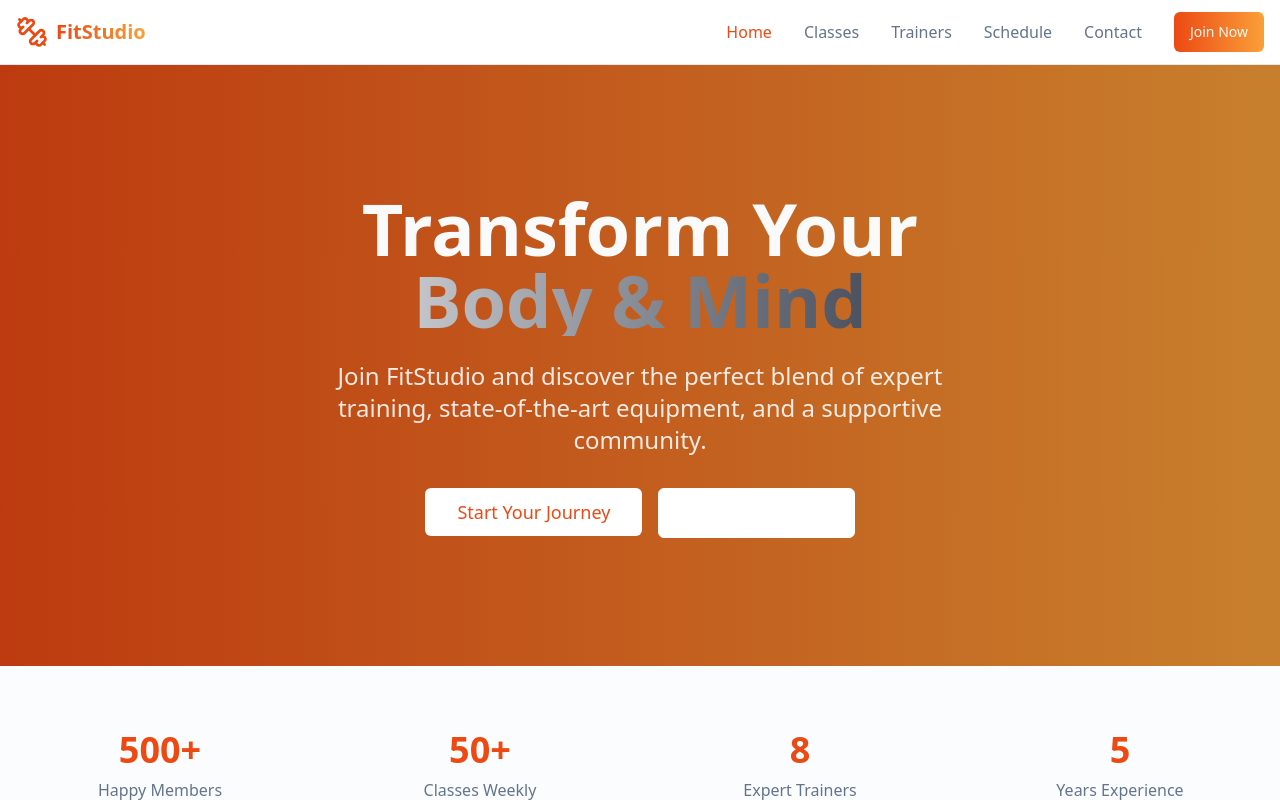
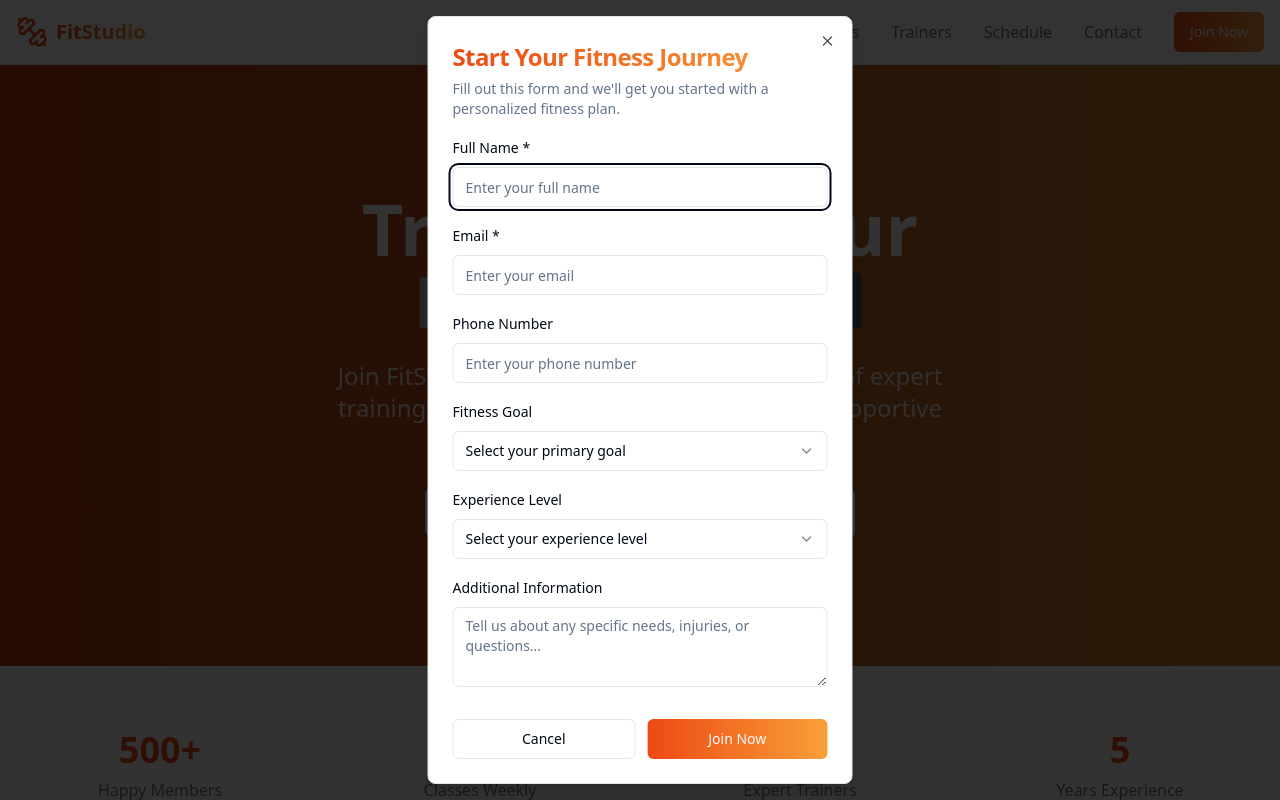
Before and after one commit to jacob-2862006alexander/fit-studio-genesis, a React (Vite) app: page / in a window 1280 px wide. Both pictures are taken after a click on the button "Start Your Journey". Shown: the top 800 px of the page. Built offline with nearby package versions, Linux system fonts and the light colour scheme.

Commit message:
Add "Start Your Journey" button functionality
The "Start Your Journey" and "Join Now" buttons now trigger a toast notification.

```diff
--- /dev/null
+++ b/src/components/JoinModal.tsx
@@ -0,0 +1,151 @@
+
+import { useState } from "react";
+import { Dialog, DialogContent, DialogDescription, DialogHeader, DialogTitle } from "@/components/ui/dialog";
+import { Button } from "@/components/ui/button";
+import { Input } from "@/components/ui/input";
+import { Label } from "@/components/ui/label";
+import { Select, SelectContent, SelectItem, SelectTrigger, SelectValue } from "@/components/ui/select";
+import { Textarea } from "@/components/ui/textarea";
+import { useToast } from "@/hooks/use-toast";
+
+interface JoinModalProps {
+  open: boolean;
+  onOpenChange: (open: boolean) => void;
+}
+
+const JoinModal = ({ open, onOpenChange }: JoinModalProps) => {
+  const [formData, setFormData] = useState({
+    name: "",
+    email: "",
+    phone: "",
+    goal: "",
+    experience: "",
+    message: ""
+  });
+  const { toast } = useToast();
+
+  const handleSubmit = (e: React.FormEvent) => {
+    e.preventDefault();
+    toast({
+      title: "Welcome to FitStudio!",
+      description: "Thank you for joining! Our team will contact you within 24 hours to schedule your consultation.",
+    });
+    onOpenChange(false);
+    setFormData({
+      name: "",
+      email: "",
+      phone: "",
+      goal: "",
+      experience: "",
+      message: ""
+    });
+  };
+
+  const handleChange = (field: string, value: string) => {
+    setFormData(prev => ({ ...prev, [field]: value }));
+  };
+
+  return (
+    <Dialog open={open} onOpenChange={onOpenChange}>
+      <DialogContent className="sm:max-w-[425px]">
+        <DialogHeader>
+          <DialogTitle className="text-2xl font-bold bg-gradient-to-r from-primary to-accent bg-clip-text text-transparent">
+            Start Your Fitness Journey
+          </DialogTitle>
+          <DialogDescription>
+            Fill out this form and we'll get you started with a personalized fitness plan.
+          </DialogDescription>
+        </DialogHeader>
+
+        <form onSubmit={handleSubmit} className="space-y-4">
+          <div className="space-y-2">
+            <Label htmlFor="name">Full Name *</Label>
+            <Input
+              id="name"
+              value={formData.name}
+              onChange={(e) => handleChange("name", e.target.value)}
+              placeholder="Enter your full name"
+              required
+            />
+          </div>
+
+          <div className="space-y-2">
+            <Label htmlFor="email">Email *</Label>
+            <Input
+              id="email"
+              type="email"
+              value={formData.email}
+              onChange={(e) => handleChange("email", e.target.value)}
+              placeholder="Enter your email"
+              required
+            />
+          </div>
+
+          <div className="space-y-2">
+            <Label htmlFor="phone">Phone Number</Label>
+            <Input
+              id="phone"
+              type="tel"
+              value={formData.phone}
+              onChange={(e) => handleChange("phone", e.target.value)}
+              placeholder="Enter your phone number"
+            />
+          </div>
+
+          <div className="space-y-2">
+            <Label htmlFor="goal">Fitness Goal</Label>
+            <Select value={formData.goal} onValueChange={(value) => handleChange("goal", value)}>
+              <SelectTrigger>
+                <SelectValue placeholder="Select your primary goal" />
+              </SelectTrigger>
+              <SelectContent>
+                <SelectItem value="weight-loss">Weight Loss</SelectItem>
+                <SelectItem value="muscle-gain">Muscle Gain</SelectItem>
+                <SelectItem value="strength">Build Strength</SelectItem>
+                <SelectItem value="endurance">Improve Endurance</SelectItem>
+                <SelectItem value="general">General Fitness</SelectItem>
+                <SelectItem value="other">Other</SelectItem>
+              </SelectContent>
+            </Select>
+          </div>
+
+          <div className="space-y-2">
+            <Label htmlFor="experience">Experience Level</Label>
+            <Select value={formData.experience} onValueChange={(value) => handleChange("experience", value)}>
+              <SelectTrigger>
+                <SelectValue placeholder="Select your experience level" />
+              </SelectTrigger>
+              <SelectContent>
+                <SelectItem value="beginner">Beginner</SelectItem>
+                <SelectItem value="intermediate">Intermediate</SelectItem>
+                <SelectItem value="advanced">Advanced</SelectItem>
+              </SelectContent>
+            </Select>
+          </div>
+
+          <div className="space-y-2">
+            <Label htmlFor="message">Additional Information</Label>
+            <Textarea
+              id="message"
+              value={formData.message}
+              onChange={(e) => handleChange("message", e.target.value)}
+              placeholder="Tell us about any specific needs, injuries, or questions..."
+              rows={3}
+            />
+          </div>
+
+          <div className="flex gap-3 pt-4">
+            <Button type="button" variant="outline" onClick={() => onOpenChange(false)} className="flex-1">
+              Cancel
+            </Button>
+            <Button type="submit" className="flex-1 bg-gradient-to-r from-primary to-accent text-primary-foreground">
+              Join Now
+            </Button>
+          </div>
+        </form>
+      </DialogContent>
+    </Dialog>
+  );
+};
+
+export default JoinModal;
--- a/src/components/Navigation.tsx
+++ b/src/components/Navigation.tsx
@@ -3,17 +3,16 @@ import { Link, useLocation } from "react-router-dom";
 import { Button } from "@/components/ui/button";
 import { Menu, X, Dumbbell } from "lucide-react";
 import { useToast } from "@/hooks/use-toast";
+import JoinModal from "./JoinModal";
 
 const Navigation = () => {
   const [isOpen, setIsOpen] = useState(false);
+  const [joinModalOpen, setJoinModalOpen] = useState(false);
   const location = useLocation();
   const { toast } = useToast();
 
   const handleJoinNow = () => {
-    toast({
-      title: "Welcome to FitStudio!",
-      description: "Thanks for your interest! Our team will contact you soon.",
-    });
+    setJoinModalOpen(true);
   };
 
   const navItems = [
@@ -93,6 +92,8 @@ const Navigation = () => {
           </div>
         )}
       </div>
+
+      <JoinModal open={joinModalOpen} onOpenChange={setJoinModalOpen} />
     </nav>
   );
 };
--- a/src/pages/Index.tsx
+++ b/src/pages/Index.tsx
@@ -1,10 +1,14 @@
+import { useState } from "react";
 import { Link } from "react-router-dom";
 import { Card, CardContent, CardDescription, CardHeader, CardTitle } from "@/components/ui/card";
 import { Button } from "@/components/ui/button";
 import { Badge } from "@/components/ui/badge";
 import { Dumbbell, Users, Award, Clock, Star, ArrowRight, CheckCircle } from "lucide-react";
+import JoinModal from "@/components/JoinModal";
 
 const Index = () => {
+  const [joinModalOpen, setJoinModalOpen] = useState(false);
+
   const features = [
     { icon: Dumbbell, title: "State-of-the-Art Equipment", description: "Latest fitness technology and equipment" },
     { icon: Users, title: "Expert Trainers", description: "Certified professionals to guide your journey" },
@@ -43,7 +47,11 @@ const Index = () => {
               state-of-the-art equipment, and a supportive community.
             </p>
             <div className="flex flex-col sm:flex-row gap-4 justify-center">
-              <Button size="lg" className="bg-white text-primary hover:bg-white/90 text-lg px-8 py-6">
+              <Button
+                size="lg"
+                className="bg-white text-primary hover:bg-white/90 text-lg px-8 py-6"
+                onClick={() => setJoinModalOpen(true)}
+              >
                 Start Your Journey
               </Button>
               <Button size="lg" variant="outline" className="border-white text-white hover:bg-white/10 text-lg px-8 py-6">
@@ -204,7 +212,11 @@ const Index = () => {
           </p>
 
           <div className="flex flex-col sm:flex-row gap-4 justify-center mb-8">
-            <Button size="lg" className="bg-white text-primary hover:bg-white/90 text-lg px-8">
+            <Button
+              size="lg"
+              className="bg-white text-primary hover:bg-white/90 text-lg px-8"
+              onClick={() => setJoinModalOpen(true)}
+            >
               Join Now
             </Button>
             <Button size="lg" variant="outline" className="border-white text-white hover:bg-white/10 text-lg px-8">
@@ -228,6 +240,8 @@ const Index = () => {
           </div>
         </div>
       </section>
+
+      <JoinModal open={joinModalOpen} onOpenChange={setJoinModalOpen} />
     </div>
   );
 };
```
